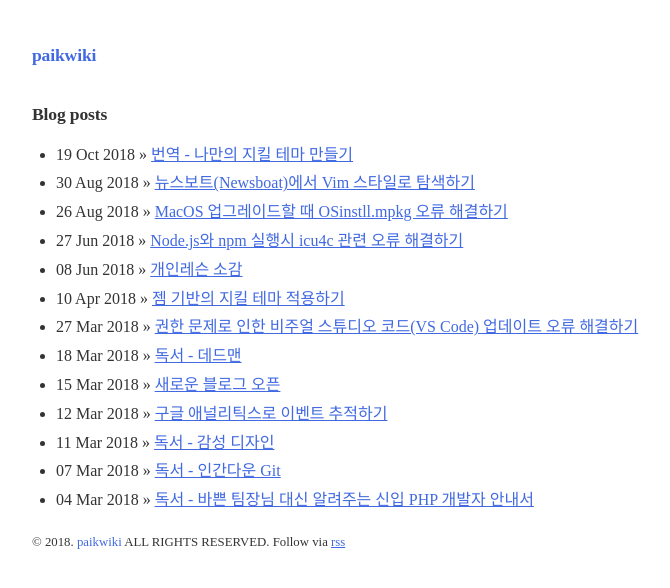
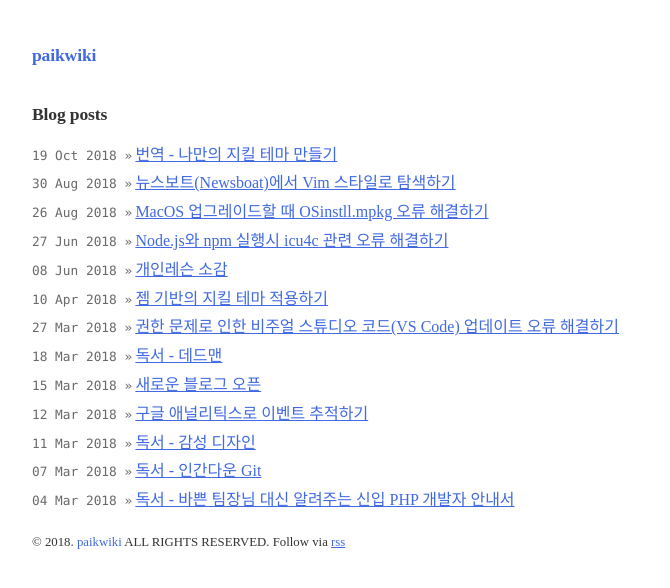
Before and after one commit to paikwiki/paikwiki.github.io, a Jekyll site: the page built from index.html, in a window 1280 px wide. Shown: the top 588 px of the page, without its empty margins (264-934 px from the left). Built offline with Jekyll 4.4.1, drawn with Linux system fonts in a browser that asks for light colours; some web fonts are replaced.

Commit message:
Fix style:post list

```diff
--- a/_sass/basic.scss
+++ b/_sass/basic.scss
@@ -116,9 +116,8 @@
     margin: 1rem 0;
     font-size: 0.8rem;
   }
-  /* post */
-  .post-content {
-    /* post list */
+  /* post list */
+  .posts-content {
     .posts-list {
       li {
         margin-left: 0;
@@ -133,6 +132,9 @@
         }
       }
     }
+  }
+  /* post */
+  .post-content {
 
     /* each post */
     h2 {
```
